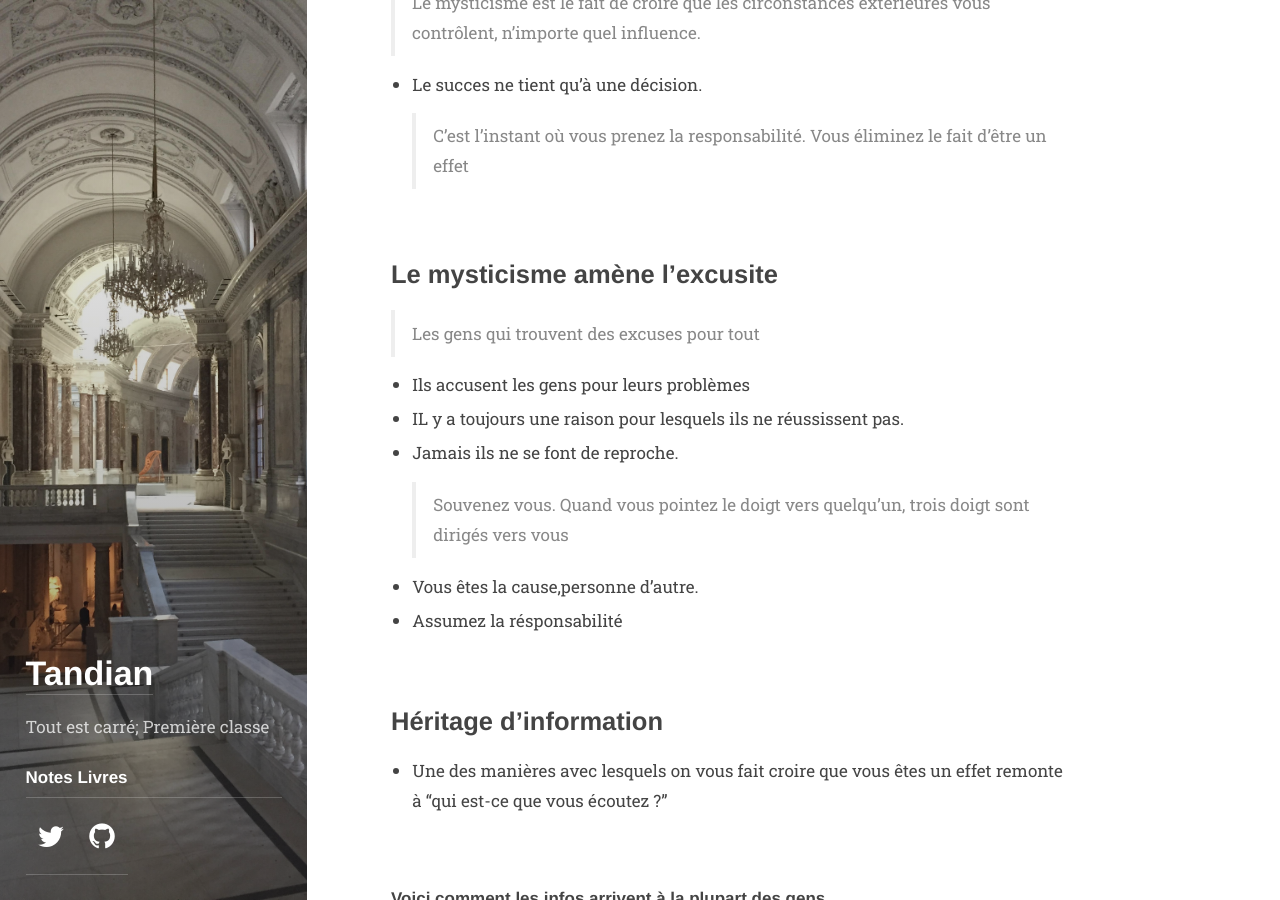
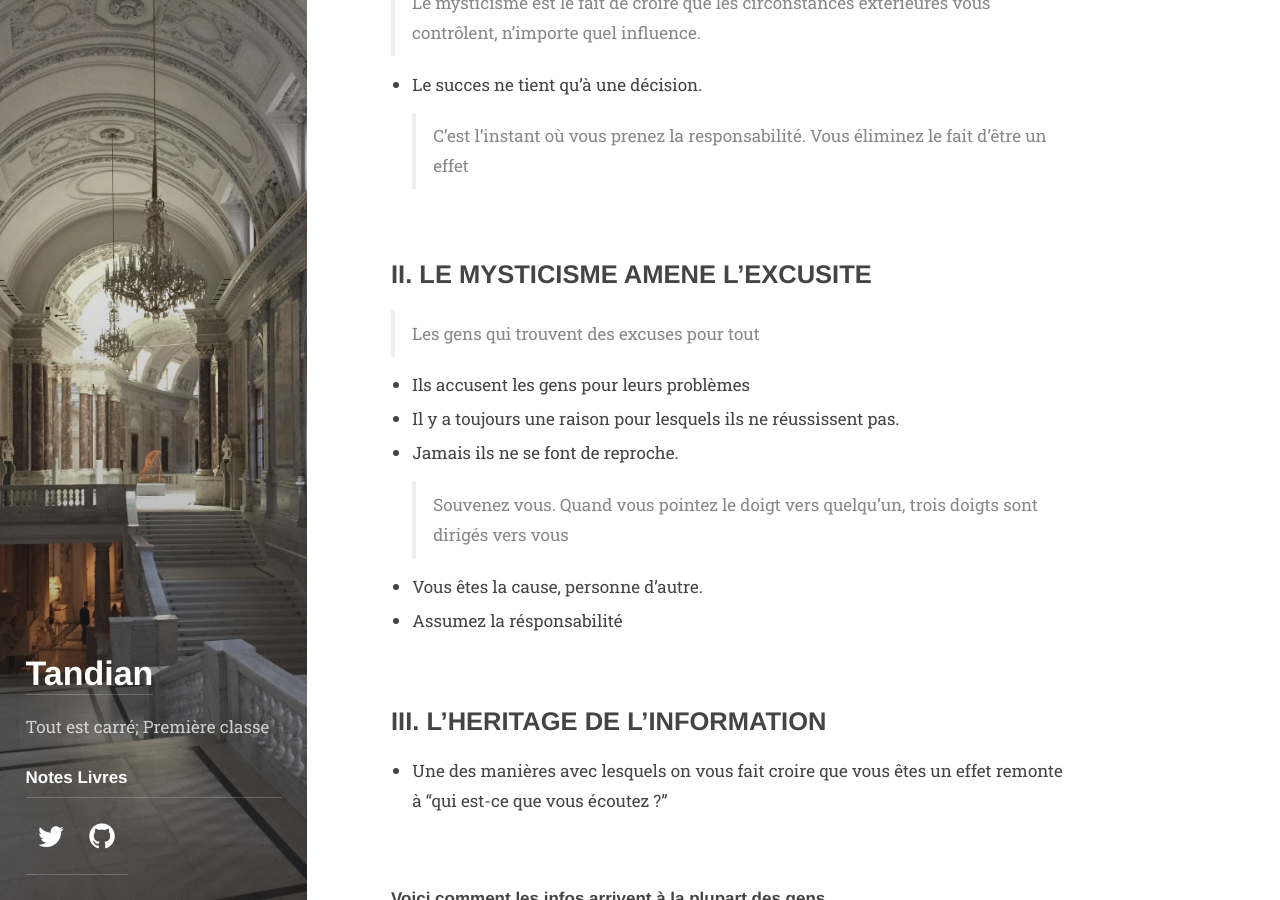
Before and after one commit to abdoulaye-tnd/tandian, a Jekyll site: the page built from books/laresponsabilite.md, in a window 1280 px wide and 900 px high, scrolled down 1128 px. Built offline with Jekyll 4.4.1, drawn with Linux system fonts in a browser that asks for light colours; some web fonts are replaced; some of the changed text lies outside the part shown.

Commit message:
Update laresponsabilite.md

```diff
--- a/books/laresponsabilite.md
+++ b/books/laresponsabilite.md
@@ -8,13 +8,13 @@ description: >
 ---
 
 
-## Cause ou effet
+## I. CAUSE OU EFFET
 
 - A tout moment, vous êtes dans l'un ou l'autre des cas
 - Vous êtes soit un effet soit une cause.
 - Etre un effet :
 > - Etre impuisant
- - Un bateau a voile sans gouvernail
+ - Un bateau à voile sans gouvernail
  - Aucun contrôle sur la direction
 
 - Un contrôle complet est exercé sur vous
@@ -34,19 +34,19 @@ description: >
 - Le succes ne tient qu'à une décision.
 > C'est l'instant où vous prenez la responsabilité. Vous éliminez le fait d'être un effet
 
-## Le mysticisme amène l'excusite
+## II. LE MYSTICISME AMENE L'EXCUSITE
 
 > Les gens qui trouvent des excuses pour tout
 
 - Ils accusent les gens pour leurs problèmes
-- IL y a toujours une raison pour lesquels ils ne réussissent pas.
+- Il y a toujours une raison pour lesquels ils ne réussissent pas.
 - Jamais ils ne se font de reproche.
-> Souvenez vous. Quand vous pointez le doigt vers quelqu'un, trois doigt sont dirigés vers vous
+> Souvenez vous. Quand vous pointez le doigt vers quelqu'un, trois doigts sont dirigés vers vous
 
-- Vous êtes la cause,personne d'autre.
+- Vous êtes la cause, personne d'autre.
 - Assumez la résponsabilité
 
-## Héritage d'information
+## III. L'HERITAGE DE L'INFORMATION
 
 - Une des manières avec lesquels on vous fait croire que vous êtes un effet remonte à "qui est-ce que vous écoutez ?"
 
```
